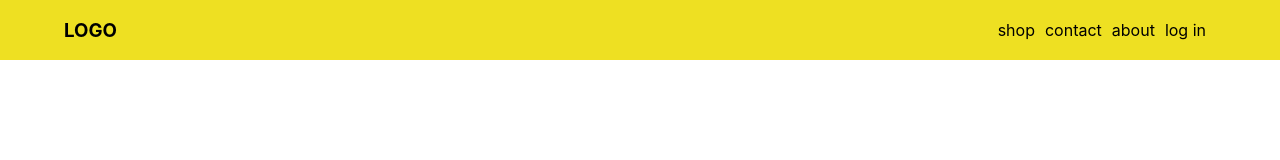
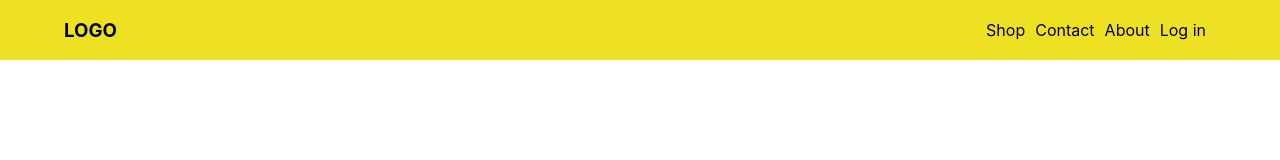
Before and after one commit to gabitozk/coderhouse-reactjs, a React (Create React App) app: page / in a window 1280 px wide. Shown: the top 160 px of the page. Built offline with nearby package versions, Linux system fonts and the light colour scheme.

Commit message:
Fix Navbar component

```diff
--- a/src/components/Navbar.js
+++ b/src/components/Navbar.js
@@ -5,10 +5,10 @@ export default function Navbar () {
         <header className='header'>
             <h3>LOGO</h3>
             <ul className='header__nav'>
-                <li>shop</li>
-                <li>contact</li>
-                <li>about</li>
-                <li>log in</li>
+                <li>Shop</li>
+                <li>Contact</li>
+                <li>About</li>
+                <li>Log in</li>
             </ul>
         </header>
     )
```
